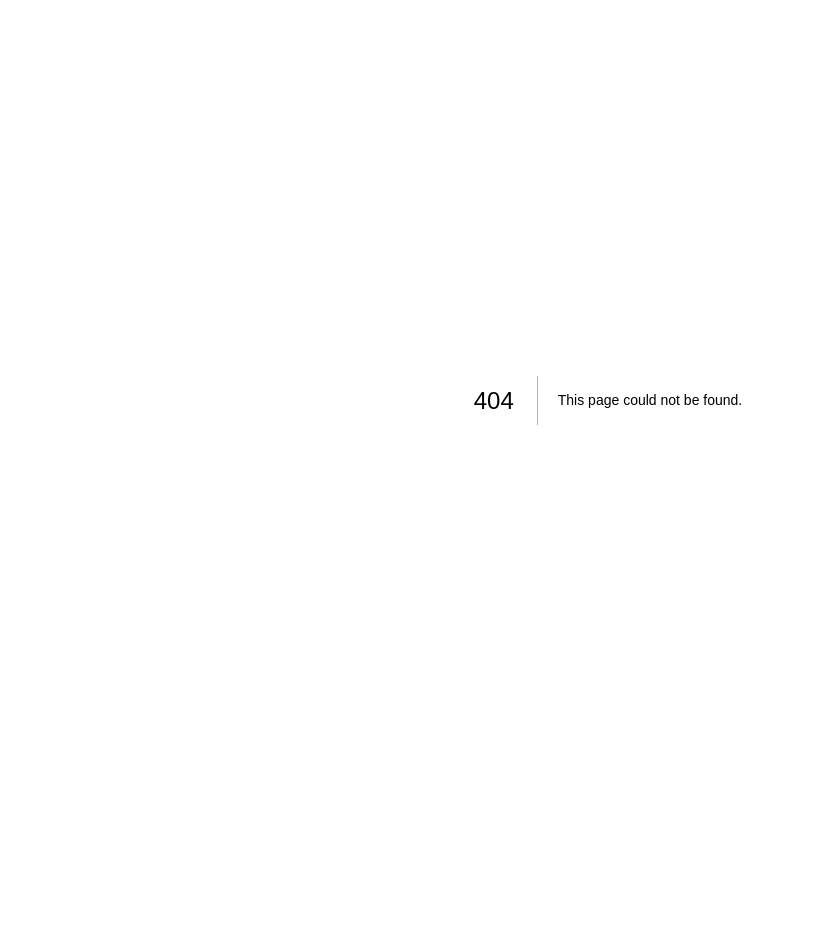
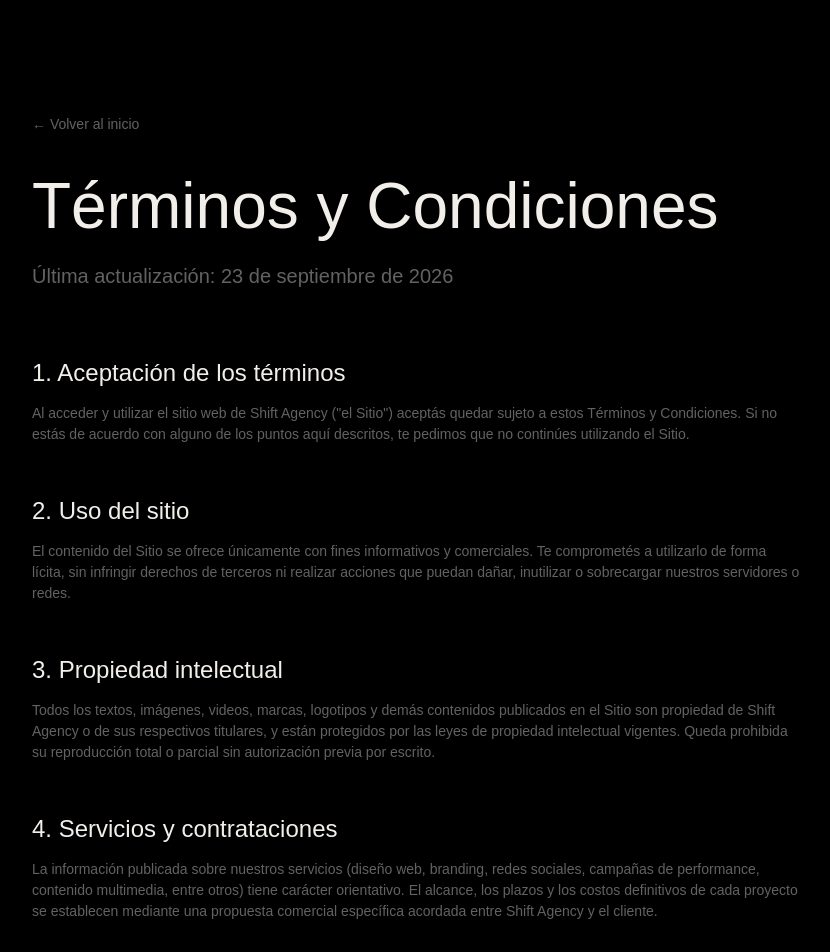
Before and after one commit to cdejtiar/shift-agency, a Next.js app: page /terminos-y-condiciones in a window 1280 px wide. Before the commit this address had no page. Shown: the top 952 px of the page, without its empty margins (32-862 px from the left). Before the commit the page ends 800 px from the top, so only its background shows below. Built offline with nearby package versions, Linux system fonts and the light colour scheme; a web font is replaced by a local one.

Commit message:
feat: enhance Footer component layout and add links to Privacy Policy and Terms of Service; improve code readability with formatting adjustments

```diff
--- /dev/null
+++ b/app/politica-de-privacidad/page.tsx
@@ -0,0 +1,71 @@
+import Link from "next/link";
+
+const sections = [
+  {
+    title: "1. Información que recopilamos",
+    body: "Cuando completás nuestro formulario de contacto o nos escribís por WhatsApp o email, recopilamos datos como tu nombre, email, teléfono y el contenido de tu mensaje. También podemos recopilar información técnica básica (como el tipo de navegador o la página desde la que llegaste) a través de herramientas de analítica.",
+  },
+  {
+    title: "2. Uso de la información",
+    body: "Utilizamos tus datos exclusivamente para responder tus consultas, elaborar propuestas comerciales y, si nos autorizás, enviarte novedades sobre Shift Agency. Nunca vendemos ni cedemos tu información a terceros con fines comerciales ajenos a nuestro servicio.",
+  },
+  {
+    title: "3. Cookies",
+    body: "El Sitio puede utilizar cookies propias y de terceros para mejorar tu experiencia de navegación y analizar el uso general de la web. Podés configurar tu navegador para rechazar cookies, aunque esto podría afectar algunas funcionalidades.",
+  },
+  {
+    title: "4. Compartir información con terceros",
+    body: "Solo compartimos información personal con proveedores que nos ayudan a operar el Sitio (por ejemplo, hosting o herramientas de email marketing), quienes están obligados a resguardar la confidencialidad de tus datos, o cuando así lo exija la ley.",
+  },
+  {
+    title: "5. Seguridad de los datos",
+    body: "Adoptamos medidas técnicas y organizativas razonables para proteger tu información contra accesos no autorizados, pérdida o alteración. Sin embargo, ningún sistema es 100% infalible, por lo que no podemos garantizar seguridad absoluta.",
+  },
+  {
+    title: "6. Tus derechos",
+    body: "Podés solicitarnos en cualquier momento el acceso, la rectificación o la eliminación de tus datos personales, escribiéndonos a info@shiftagency.com.ar. Responderemos tu solicitud a la brevedad posible.",
+  },
+  {
+    title: "7. Retención de datos",
+    body: "Conservamos tu información personal durante el tiempo necesario para cumplir con los fines descritos en esta política, o hasta que nos solicités su eliminación.",
+  },
+  {
+    title: "8. Cambios en esta política",
+    body: "Podemos actualizar esta Política de Privacidad periódicamente. Te recomendamos revisarla de tanto en tanto para estar al tanto de cualquier cambio.",
+  },
+  {
+    title: "9. Contacto",
+    body: "Si tenés dudas sobre cómo tratamos tu información personal, podés contactarnos a info@shiftagency.com.ar o por WhatsApp al +54 11 3201-6027.",
+  },
+];
+
+export default function PoliticaDePrivacidadPage() {
+  return (
+    <main className="min-h-screen bg-surface text-cream">
+      <section className="px-6 py-20 md:px-16 md:py-28 lg:px-8">
+        <div className="mx-auto max-w-6xl">
+          <Link
+            href="/"
+            className="text-sm text-ink transition-colors hover:text-cream"
+          >
+            ← Volver al inicio
+          </Link>
+
+          <h1 className="mt-10 text-h1 leading-[0.95]">Política de Privacidad</h1>
+          <p className="mt-6 max-w-2xl text-h5 text-ink">
+            Última actualización: 23 de septiembre de 2026
+          </p>
+
+          <div className="mt-16 flex flex-col gap-12">
+            {sections.map((section) => (
+              <article key={section.title}>
+                <h2 className="text-h4 text-cream">{section.title}</h2>
+                <p className="mt-3 max-w-3xl text-ink">{section.body}</p>
+              </article>
+            ))}
+          </div>
+        </div>
+      </section>
+    </main>
+  );
+}
--- /dev/null
+++ b/app/terminos-y-condiciones/page.tsx
@@ -0,0 +1,71 @@
+import Link from "next/link";
+
+const sections = [
+  {
+    title: "1. Aceptación de los términos",
+    body: "Al acceder y utilizar el sitio web de Shift Agency (\"el Sitio\") aceptás quedar sujeto a estos Términos y Condiciones. Si no estás de acuerdo con alguno de los puntos aquí descritos, te pedimos que no continúes utilizando el Sitio.",
+  },
+  {
+    title: "2. Uso del sitio",
+    body: "El contenido del Sitio se ofrece únicamente con fines informativos y comerciales. Te comprometés a utilizarlo de forma lícita, sin infringir derechos de terceros ni realizar acciones que puedan dañar, inutilizar o sobrecargar nuestros servidores o redes.",
+  },
+  {
+    title: "3. Propiedad intelectual",
+    body: "Todos los textos, imágenes, videos, marcas, logotipos y demás contenidos publicados en el Sitio son propiedad de Shift Agency o de sus respectivos titulares, y están protegidos por las leyes de propiedad intelectual vigentes. Queda prohibida su reproducción total o parcial sin autorización previa por escrito.",
+  },
+  {
+    title: "4. Servicios y contrataciones",
+    body: "La información publicada sobre nuestros servicios (diseño web, branding, redes sociales, campañas de performance, contenido multimedia, entre otros) tiene carácter orientativo. El alcance, los plazos y los costos definitivos de cada proyecto se establecen mediante una propuesta comercial específica acordada entre Shift Agency y el cliente.",
+  },
+  {
+    title: "5. Enlaces a sitios de terceros",
+    body: "El Sitio puede contener enlaces a sitios web de terceros (por ejemplo, redes sociales). Shift Agency no se responsabiliza por el contenido, las políticas de privacidad ni las prácticas de dichos sitios externos.",
+  },
+  {
+    title: "6. Limitación de responsabilidad",
+    body: "Shift Agency no garantiza que el Sitio esté libre de errores o interrupciones. En ningún caso seremos responsables por daños directos o indirectos derivados del uso o la imposibilidad de uso del Sitio.",
+  },
+  {
+    title: "7. Modificaciones",
+    body: "Nos reservamos el derecho de modificar estos Términos y Condiciones en cualquier momento. Los cambios entrarán en vigencia desde su publicación en esta misma página.",
+  },
+  {
+    title: "8. Ley aplicable y jurisdicción",
+    body: "Estos Términos y Condiciones se rigen por las leyes de la República Argentina. Para cualquier controversia derivada de su interpretación o cumplimiento, las partes se someten a los tribunales ordinarios de la Ciudad Autónoma de Buenos Aires.",
+  },
+  {
+    title: "9. Contacto",
+    body: "Ante cualquier consulta sobre estos Términos y Condiciones, podés escribirnos a info@shiftagency.com.ar.",
+  },
+];
+
+export default function TerminosYCondicionesPage() {
+  return (
+    <main className="min-h-screen bg-surface text-cream">
+      <section className="px-6 py-20 md:px-16 md:py-28 lg:px-8">
+        <div className="mx-auto max-w-6xl">
+          <Link
+            href="/"
+            className="text-sm text-ink transition-colors hover:text-cream"
+          >
+            ← Volver al inicio
+          </Link>
+
+          <h1 className="mt-10 text-h1 leading-[0.95]">Términos y Condiciones</h1>
+          <p className="mt-6 max-w-2xl text-h5 text-ink">
+            Última actualización: 23 de septiembre de 2026
+          </p>
+
+          <div className="mt-16 flex flex-col gap-12">
+            {sections.map((section) => (
+              <article key={section.title}>
+                <h2 className="text-h4 text-cream">{section.title}</h2>
+                <p className="mt-3 max-w-3xl text-ink">{section.body}</p>
+              </article>
+            ))}
+          </div>
+        </div>
+      </section>
+    </main>
+  );
+}
--- a/components/Footer.tsx
+++ b/components/Footer.tsx
@@ -2,7 +2,11 @@
 
 import { useLanguage } from "@/lib/i18n";
 import { FontAwesomeIcon } from "@fortawesome/react-fontawesome";
-import { faInstagram, faLinkedinIn, faWhatsapp } from "@fortawesome/free-brands-svg-icons";
+import {
+  faInstagram,
+  faLinkedinIn,
+  faWhatsapp,
+} from "@fortawesome/free-brands-svg-icons";
 
 export function Footer() {
   const { content } = useLanguage();
@@ -19,10 +23,17 @@
     <footer className="bg-surface-raised px-6 py-16 text-cream md:px-16 md:py-20 lg:px-8">
       <div className="mx-auto max-w-6xl">
         <div className="flex flex-col gap-10 md:flex-row md:justify-between md:gap-12">
-          <img src="./images/Icono shift.svg" alt="Logo Shift" className="h-10 w-auto" />
+          <img
+            src="./images/Icono shift.svg"
+            alt="Logo Shift"
+            className="h-10 w-auto"
+          />
           <div>
             <h2 className="text-lg">{content.footer.navigation}</h2>
-            <nav aria-label={content.footer.ariaLabel} className="mt-6 flex flex-col items-start gap-3">
+            <nav
+              aria-label={content.footer.ariaLabel}
+              className="mt-6 flex flex-col items-start gap-3"
+            >
               {navigation.map((link) => (
                 <a
                   key={link.href}
@@ -63,7 +74,10 @@
             <h2 className="text-lg">{content.contact.title}</h2>
             <div className="mt-6 space-y-3 text-lg text-ink">
               <p>{content.footer.location}</p>
-              <a className="block transition-colors hover:text-cream" href="mailto:info@shiftagency.com.ar">
+              <a
+                className="block transition-colors hover:text-cream"
+                href="mailto:info@shiftagency.com.ar"
+              >
                 info@shiftagency.com.ar
               </a>
               <a
@@ -80,10 +94,31 @@
         </div>
 
         <div className="mt-20 grid gap-6 border-t border-white/20 pt-7 text-center text-sm text-ink md:grid-cols-3 md:items-center md:text-left">
-          <p>{content.footer.rights} {year} ©</p>
+          <p>
+            {content.footer.rights} {year} ©
+          </p>
           <p className="md:text-center">{content.footer.tagline}</p>
-          <a href="#hero" className="inline-flex items-center justify-center gap-2 transition-colors hover:text-cream md:justify-end">
+
+          <a
+            href="#hero"
+            className="inline-flex items-center justify-center gap-2 transition-colors hover:text-cream md:justify-end"
+          >
             {content.footer.backToTop} <span aria-hidden>↑</span>
+          </a>
+        </div>
+
+        <div className="mt-6 flex flex-col items-center justify-center gap-3 text-xs text-ink md:flex-row md:gap-6">
+          <a
+            href="/terminos-y-condiciones"
+            className="transition-colors hover:text-cream"
+          >
+            Términos y Condiciones
+          </a>
+          <a
+            href="/politica-de-privacidad"
+            className="transition-colors hover:text-cream"
+          >
+            Política de Privacidad
           </a>
         </div>
       </div>
```
